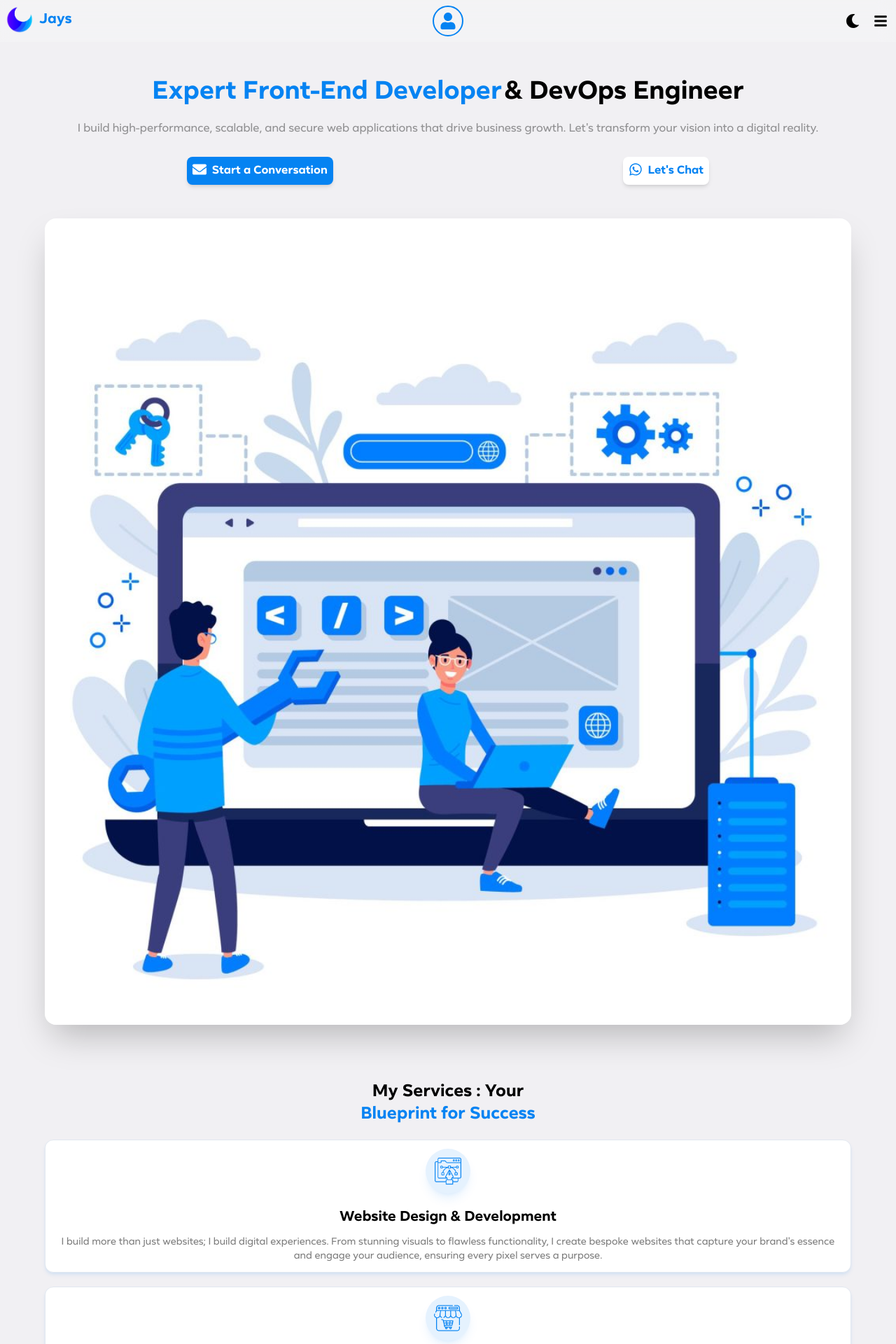
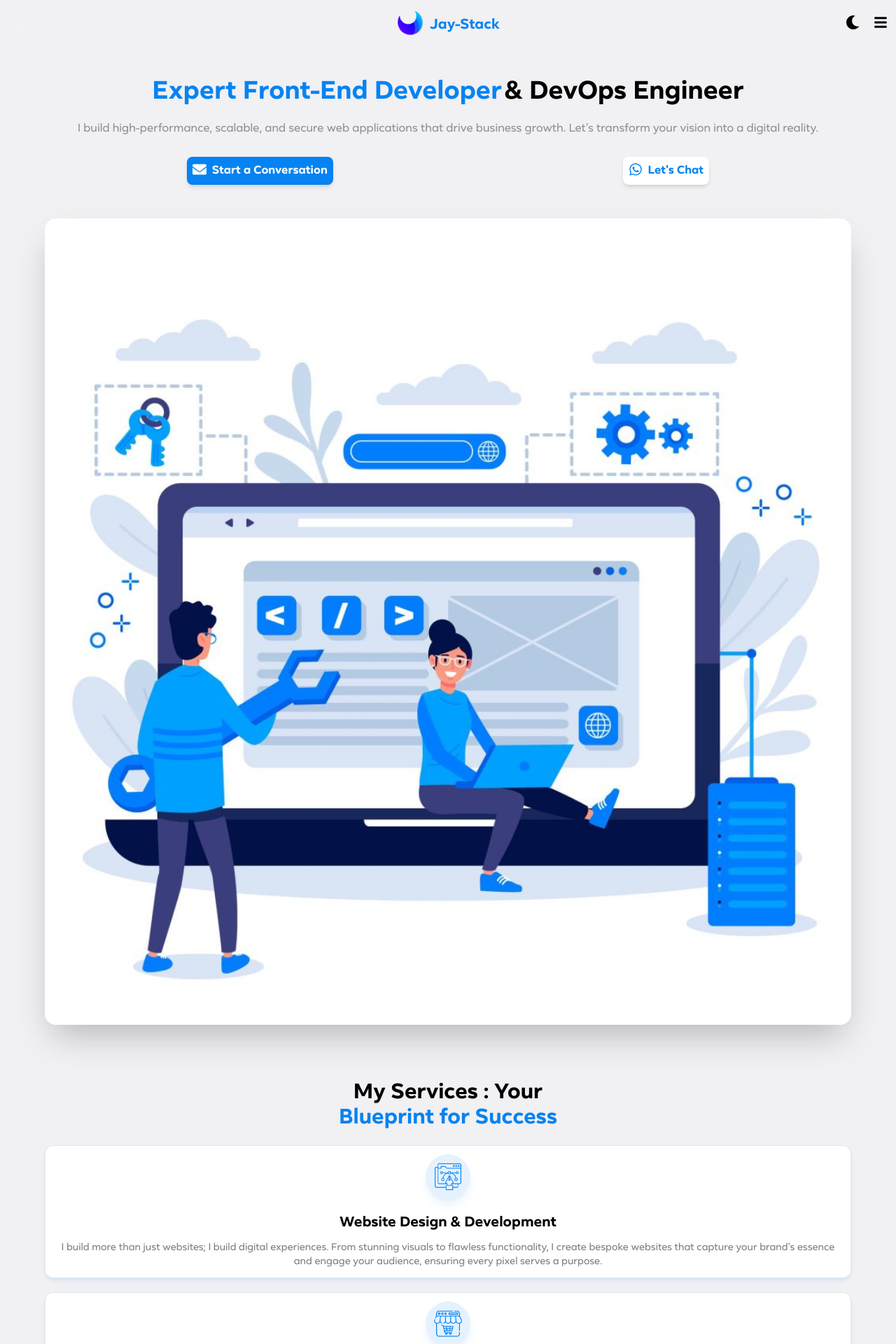
Before and after one commit to Joeysan77/Portfolio, a React (Vite) app: page / in a window 1280 px wide. Shown: the top 1920 px of the page at 70% size. Built offline with nearby package versions, Linux system fonts and the light colour scheme.

Commit message:
Fix Hire component JSX for Vite build

```diff
--- a/package.json
+++ b/package.json
@@ -11,7 +11,10 @@
   },
   "dependencies": {
     "@vercel/speed-insights": "^1.2.0",
+    "flowbite": "^3.1.2",
+    "flowbite-react": "^0.12.9",
     "react": "^19.1.1",
+    "react-circular-progressbar": "^2.2.0",
     "react-dom": "^19.1.1",
     "react-icons": "^5.5.0"
   },
--- a/src/App.jsx
+++ b/src/App.jsx
@@ -7,7 +7,7 @@ import {Header} from './components/header.jsx'
 import {Hire} from './components/hire.jsx'
 import {Wfix} from './components/wfix.jsx'
 import {Services} from './components/services.jsx'
-
+import {PortfolioFooter} from './components/footer.jsx'
 function App() {
   return (
       <>
@@ -15,6 +15,7 @@ function App() {
       <Hire/>
       <Wfix/>
       <Services/>
+      <PortfolioFooter/>
       </>
   )
 }
--- /dev/null
+++ b/src/components/circle.jsx
@@ -0,0 +1,22 @@
+import React from "react";
+import { CircularProgressbar, buildStyles } from "react-circular-progressbar";
+import "react-circular-progressbar/dist/styles.css";
+
+export function Circle({ value, size = 100, strokeWidth = 8 }) {
+  return (
+    <div style={{ width: size, height: size }} className="relative">
+      <CircularProgressbar
+        value={value}
+        text={`${value}%`}
+        strokeWidth={strokeWidth}
+        styles={buildStyles({
+          pathColor: "green",   // Tailwind blue-500
+          trailColor: "#e5e7eb",  // Tailwind gray-200
+          textColor: "#1f2937",   // Tailwind gray-800
+          textSize: "1.5rem",
+          strokeLinecap: "round",
+        })}
+      />
+    </div>
+  );
+}
--- /dev/null
+++ b/src/components/footer.jsx
@@ -0,0 +1,29 @@
+import { Footer, FooterBrand, FooterLink, FooterLinkGroup, FooterDivider, FooterCopyright } from "flowbite-react";
+
+export function PortfolioFooter() {
+  return (
+    <Footer container className="bg-white text-gray-300">
+      <div className="w-full text-center">
+        <div className="flex flex-col sm:flex-row sm:justify-between items-center py-6">
+          <FooterBrand
+            href="/"
+            src="/logo2.png"
+            alt="JayStack Logo"
+            name="JayStack"
+          />
+          <FooterLinkGroup className="mt-4 sm:mt-0 space-x-4">
+            <FooterLink href="#about">About</FooterLink>
+            <FooterLink href="#projects">Projects</FooterLink>
+            <FooterLink href="#contact">Contact</FooterLink>
+          </FooterLinkGroup>
+        </div>
+        <FooterDivider className="border-gray-700" />
+        <FooterCopyright
+          href="#"
+          by="JayStack"
+          year={new Date().getFullYear()}
+        />
+      </div>
+    </Footer>
+  );
+}
--- a/src/components/header.jsx
+++ b/src/components/header.jsx
@@ -12,15 +12,15 @@ export function Header() {
 
   return (
     <div
-      className={`z-10 fixed top-0 left-0 p-2 w-full flex justify-center items-center backdrop-blur-md bg-[rgba(255,255,255,0.2)] transition-shadow ${
+      className={`z-10 fixed top-0 left-0 p-2 w-full flex justify-center items-center backdrop-blur-md transition-p duration-[.3s] ${
         scrolled
-          ? "shadow-sm shadow-[rgb(0,0,0,.1)]"
-          : "shadow-none"
-      }`}
+          ? "shadow-sm shadow-[rgb(0,0,0,.25)] p-2"
+          : "shadow-none p-3"
+      } `}
     >
-     <div className="p-2 rounded-full border-2 border-solid border-[#0583f2]">
+    {/* <div className="p-2 rounded-full border-2 border-solid border-[#0583f2]">
         <FaUser className="text-[#0583F2] text-2xl " />
-      </div>
+      </div> */}
       <div className="absolute right-0 mr-3 flex">
         <FaMoon className="text-xl text-black mr-5" />
         <FaBars className="text-xl text-black" />
--- a/src/components/hire.jsx
+++ b/src/components/hire.jsx
@@ -15,7 +15,7 @@ export function Hire() {
       </ScrollReveal>
 
 
-
+   <ScrollReveal>
       <div className="mt-7 w-[90%] ml-[5%] flex justify-around gap-2">
         <button className="shadow-md text-white bg-[#0583f2] flex p-2 rounded-lg hover:-translate-y-1 hover:shadow-lg transition">
           <FaEnvelope size={20} className="m-0 p-0 mr-2 align-middle inline" />
@@ -27,6 +27,7 @@ export function Hire() {
           <p>Let's Chat</p>
         </button>
       </div>
+      </ScrollReveal>
     </div>
   );
 }
--- a/src/components/logo.jsx
+++ b/src/components/logo.jsx
@@ -1,8 +1,8 @@
 export function Logo() {
     return (
-        <div class="absolute flex left-0 top-0 m-2 items-center gap-2">
-            <img src="../logo2.png" alt="" class="h-10 rounded-xl"/>
-            <p class="text-[#0583f2] text-xl font-bold ">Jays</p>
+        <div class=" flex left-0 top-0 items-center gap-2">
+            <img src="../logo2.png" alt="" class="h-10 -rotate-45 rounded-xl"/>
+            <p class="text-[#0583f2] mt-2 text-xl font-bold ">Jay-Stack</p>
         </div>
     )
 }
--- a/src/components/scrollreveal.jsx
+++ b/src/components/scrollreveal.jsx
@@ -23,7 +23,7 @@ export function ScrollReveal({ children, className = "" }) {
     <div
       ref={ref}
       className={`transition-all duration-700 ease-out
-        ${visible ? "opacity-100 translate-y-0" : "opacity-0 translate-y-10"} ${className}`}
+        ${visible ? "opacity-100 translate-y-0" : "opacity-0 translate-y-[15px]"} ${className}`}
     >
       {children}
     </div>
--- a/src/components/services.jsx
+++ b/src/components/services.jsx
@@ -3,7 +3,7 @@ import {FaHome} from 'react-icons/fa';
 export function Services() {
     return (
         <>
-        <div class="text-2xl font-semibold mt-[5rem]">
+        <div class="text-3xl font-bold mt-[5rem] ">
             <p class="text-black">My Services : Your</p>
             <p class="text-[#0583f2] ">Blueprint for Success</p>
         </div>
@@ -51,7 +51,7 @@ export function Services() {
             shadow-lg shadow-[rgb(5,131,242,.1)] w-auto rounded-full">
                  <img class="w-[40px]" src="/seo.png" alt=""/>
             </div>
-              <p class=" mt-3 text-black text-xl font-semi---bold">SEO (On Page & Technical)</p>
+              <p class=" mt-3 text-black text-xl font-semibold">SEO (On Page & Technical)</p>
               <p class="text-center mt-3 text-[rgb(0,0,0,0.5)] text-sm">Unlock your website's true potential. I dive deep into the technical and on-page elements of your site, implementing proven SEO strategies to improve your search engine rankings, drive organic traffic, and connect you with the right audience.</p>
         </div></ScrollReveal>
 
@@ -69,7 +69,7 @@ export function Services() {
         </div></ScrollReveal>
 
 
-            <ScrollReveal><div class="shadow-md shadow-[rgb(5,131,242,.1)] bg-white pb-3 mt-5 w-[90%] ml-[5%] p-3 border border-[#E2E8F0] border-solid rounded-xl hover:border-[#0583f2] hover:border hover:border-solid hover:-translate-y-1 transition duration-500">
+            <ScrollReveal><div class="shadow-md mb-[5rem] shadow-[rgb(5,131,242,.1)] bg-white pb-3 mt-5 w-[90%] ml-[5%] p-3 border border-[#E2E8F0] border-solid rounded-xl hover:border-[#0583f2] hover:border hover:border-solid hover:-translate-y-1 transition duration-500">
             <div class="ml-[0] bg-[rgb(5,131,242,.1)] inline-block p-3
             shadow-lg shadow-[rgb(5,131,242,.1)] w-auto rounded-full">
                  <img class="w-[40px]" src="/w-maintain.png" alt=""/>
--- a/src/components/wfix.jsx
+++ b/src/components/wfix.jsx
@@ -3,7 +3,7 @@ import {ScrollReveal} from './scrollreveal.jsx'
 export function Wfix() {
     return (
     <ScrollReveal>
-        <img src="/web_fix.png" alt="" class="w-[90%] ml-[5%] rounded-2xl shadow-2xl mt-[3rem] hover:border hover:border-[#0583f2] transition duration-500 hover:-translate-y-2" />
+        <img src="/web_fix.png" alt="" class="w-[90%] ml-[5%] rounded-2xl shadow-2xl  mt-[3rem] hover:border hover:border-[#0583f2] transition duration-500 hover:-translate-y-2" />
         </ScrollReveal>
     )
 }
--- a/src/index.css
+++ b/src/index.css
@@ -3,19 +3,17 @@
 @tailwind utilities;
 
 :root {
-  font-family: "FacebookSans";
+  font-family:"FacebookSans" ;
   line-height: 1.5;
   font-weight: 400;
-
-  color-scheme: light dark;
+  color-scheme:light dark;
   color: rgba(255, 255, 255, 0.87);
   background-color: #f1f0f3;
-
   font-synthesis: none;
   text-rendering: optimizeLegibility;
   -webkit-font-smoothing: antialiased;
   -moz-osx-font-smoothing: grayscale;
-  padding-bottom: 100px;
+  padding-bottom: ;
 }
 
 @font-face {
--- a/tailwind.config.js
+++ b/tailwind.config.js
@@ -1,8 +1,15 @@
 /** @type {import('tailwindcss').Config} */
 module.exports = {
-  content: ['./index.html', './src/**/*.{js,ts,jsx,tsx}'],
+  content: [
+    './index.html',
+    './src/**/*.{js,ts,jsx,tsx}',
+    'node_modules/flowbite-react/**/*.{js,jsx,ts,tsx}'
+  ],
   theme: {
     extend: {},
   },
-  plugins: [],
+  plugins: [
+    require('flowbite/plugin')
+  ],
+  darkMode: 'class', // optional, for dark mode support
 }
```
Also changed, not shown: 1 other file (tests, documents, lock files or other folders).
